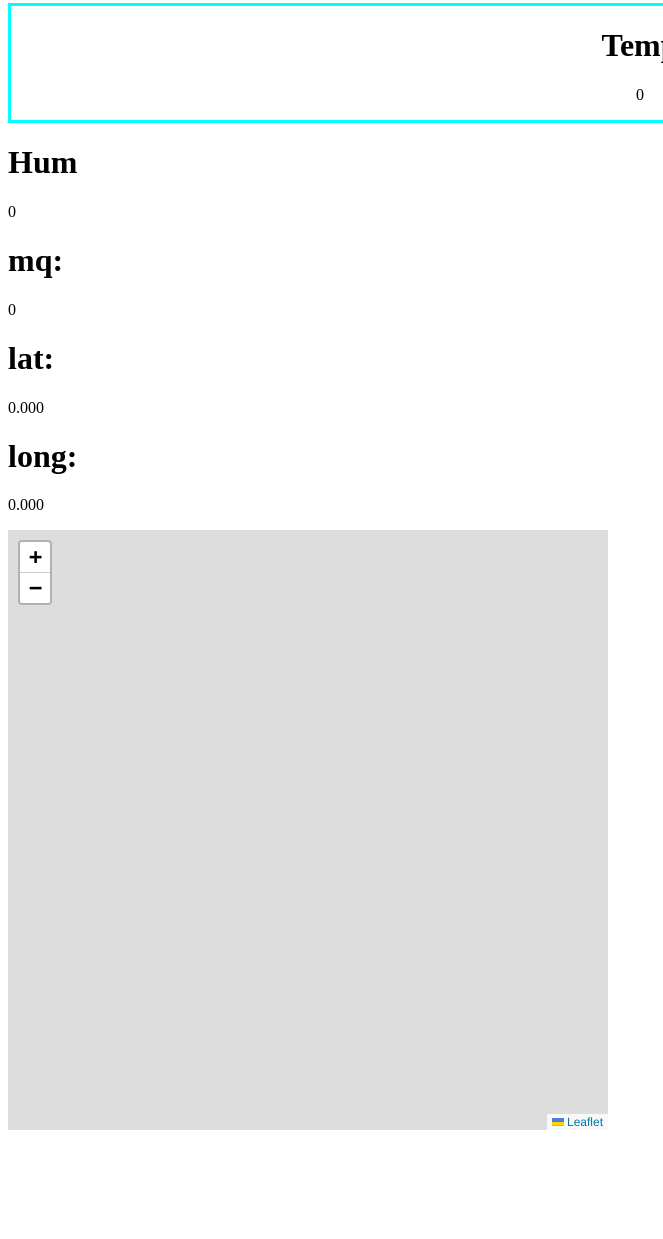
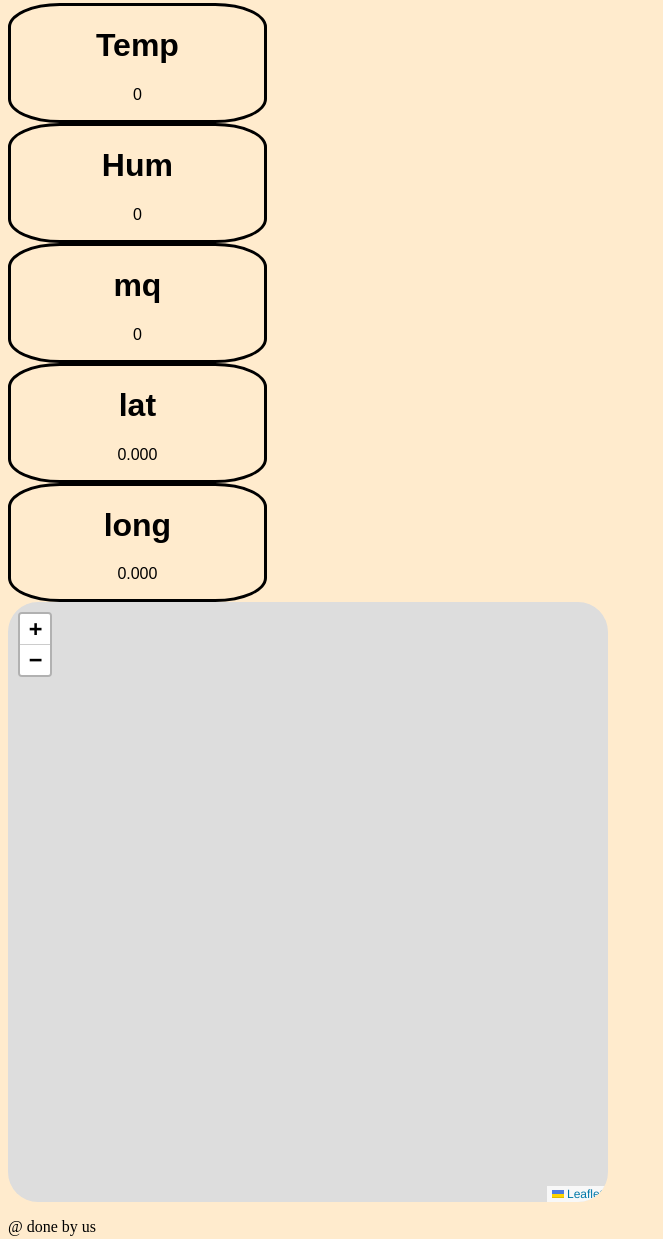
Before and after one commit to Arockiyalipson/vercel, a plain HTML site: page index.html in a window 1280 px wide. Shown: the part 121-1360 px from the top of the page, without its empty margins (0-663 px from the left). Before the commit the page ends 1259 px from the top, so only its background shows below. Drawn offline with nearby package versions, Linux system fonts and the light colour scheme; no server answers.

Commit message:
Update index.html

```diff
--- a/index.html
+++ b/index.html
@@ -11,12 +11,13 @@
     <script src="https://www.gstatic.com/firebasejs/8.6.8/firebase-database.js"></script>
     <!-- Google Maps API script with your API key -->
     <script src="https://unpkg.com/leaflet@1.7.1/dist/leaflet.js"></script>
-    <script src="https://kit.fontawesome.com/a076d05399.js"></script>
+    <!-- <script src="https://kit.fontawesome.com/a076d05399.js"></script> -->
     <style>
-        body
-        {
-            grid-row: 2;
+        body {
+            background-color: blanchedalmond;
+
         }
+
         .topic {
             color: black;
             font-family: 'Courier New', Courier, monospace;
@@ -24,14 +25,46 @@
             font-size: 50px;
             text-align: center;
             text-decoration: none;
-
         }
 
-        .cont1
-        {
-            border-style:solid;
-            border-color: aqua;
+        /* text properties */
+        .t,
+        .h,
+        .m,
+        .lat,
+        .long {
+            text-decoration: none;
+            font-family: Arial, Helvetica, sans-serif;
+            color: black;
+        }
+
+        /* value properties */
+        .temp,
+        .hum,
+        .mq_7,
+        .latitude,
+        .longitude {
+            font-family: Arial, Helvetica, sans-serif;
+            text-decoration: none;
+        }
+
+        /* container color  */
+        .cont1,
+        .cont2,
+        .cont3,
+        .cont4,
+        .cont5 {
+            border-style: solid;
+            border-color: black;
             text-align: center;
+            border-radius: 20%;
+            width: 20%;
+            height: 20%;
+        }
+
+        .map {
+            border-style: none;
+            border-radius: 5%;
         }
     </style>
 
@@ -42,7 +75,7 @@
     <div class="head">
         <h1 class="topic">Mini-project</h1>
     </div>
-
+    <div class="first">
         <div class="cont1">
             <h1 class="t">Temp</h1>
             <p class="temp" id="temp">0</p>
@@ -52,20 +85,21 @@
             <h1 class="h">Hum</h1>
             <p class="hum" id="hum">0</p>
         </div>
-
+    </div>
     <div class="cont3">
-        <h1 class="m">mq:</h1>
+        <h1 class="m">mq</h1>
         <p class="mq_7" id="mq_7">0</p>
     </div>
     <div class="cont4">
-        <h1 class="lat">lat:</h1>
+        <h1 class="lat">lat</h1>
         <p class="latitude" id="latitude">0.000</p>
     </div>
     <div class="cont5">
-        <h1 class="long">long:</h1>
+        <h1 class="long">long</h1>
         <p class="longitude" id="longitude">0.000</p>
     </div>
     <div class="map" id="map" style="width: 600px; height: 600px;"></div>
+    <div class="my"><p class="name">@ done by us</p></div>
 
     <script type="module">
         // Import the functions you need from the SDKs you need
@@ -95,6 +129,8 @@
         var dataRef3 = database.ref('data/mq_7');
         var dataRef4 = database.ref('data/latitude');
         var dataRef5 = database.ref('data/longitude');
+        var dataRef6 = database.ref("data/earth");
+        var dataRef7 = database.ref("data/emergency");
         let latitude = 0;
         let longitude = 0;
         let map = L.map('map');
@@ -122,16 +158,32 @@
             updatemap();
             document.getElementById('longitude').innerHTML = longitude;
         })
+        dataRef6.on('value', function (getdata6) {
+            var earthquake = (getdata6.val());
+            console.log(earthquake);
+            if (earthquake == true) {
+                alert("earthquake");
+            }
+        })
+        dataRef7.on('value', function (getdata7) {
+            var emegency_alert = (getdata7.val());
+            if (emegency_alert == true) {
+                alert("emergency !!!!!!!");
+            }
+        })
         var updatemap = () => {
             map.setView([latitude, longitude], 13);
-
             L.tileLayer('https://tile.openstreetmap.org/{z}/{x}/{y}.png', {
                 attribution: '&copy; <a href="https://www.openstreetmap.org/copyright">OpenStreetMap</a> contributors'
             }).addTo(map);
-
+            if ((latitude && longitude) != 0) {
                 L.marker([latitude, longitude]).addTo(map)
-                .bindPopup('your location')
+                    // .bindPopup('your location')
                     .openPopup();
+            }
+            else {
+                // alert("no longitude and longitude found !!!!");
+            }
         }
 
 
```
Lines whose indentation alone changed are shown as unchanged.
